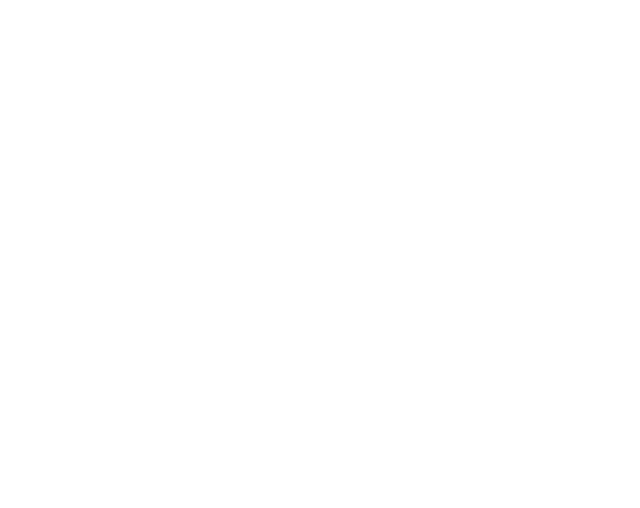
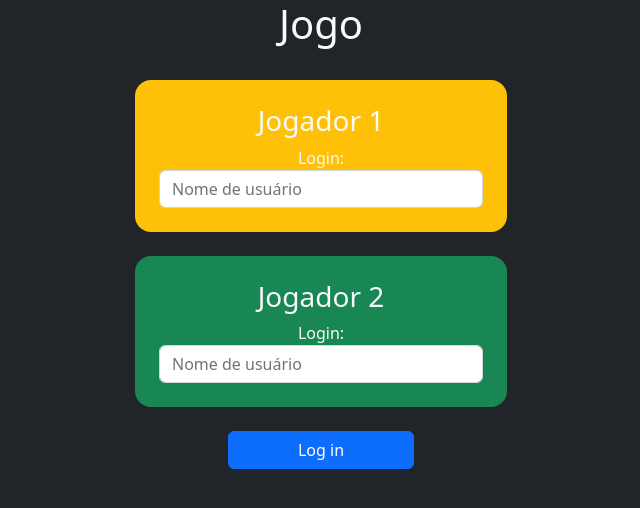
Before and after one commit to kbrilhante/ADV_C89-Din, a plain HTML site: page index.html in a window 1280 px wide. Shown: the whole page, without its empty margins (319-959 px from the left). Drawn offline with nearby package versions, Linux system fonts and the light colour scheme.

Commit message:
Update index.html

```diff
--- a/index.html
+++ b/index.html
@@ -14,8 +14,23 @@
 	<!--css-->
     <link rel="stylesheet" href="style.css">
     <!---->
+
+    <script src="gameLogin.js"></script>
 </head>
-<body>
-
+<body class="bg-dark text-light text-center">
+    <div class="container d-grid gap-4">
+        <h1>Jogo</h1>
+        <div class="bg-warning col-11 col-sm-8 col-lg-4 loginDiv mx-auto p-4 rounded-4">
+            <h3>Jogador 1</h3>
+            <label>Login:</label>
+            <input type="text" id="p1NameInput" class="form-control" placeholder="Nome de usuário">
+        </div>
+        <div class="bg-success col-11 col-sm-8 col-lg-4 loginDiv mx-auto p-4 rounded-4">
+            <h3>Jogador 2</h3>
+            <label>Login:</label>
+            <input type="text" id="p2NameInput" class="form-control" placeholder="Nome de usuário">
+        </div>
+        <button class="btn btn-primary col-9 col-sm-5 col-lg-2 mx-auto">Log in</button>
+    </div>
 </body>
 </html>
```
